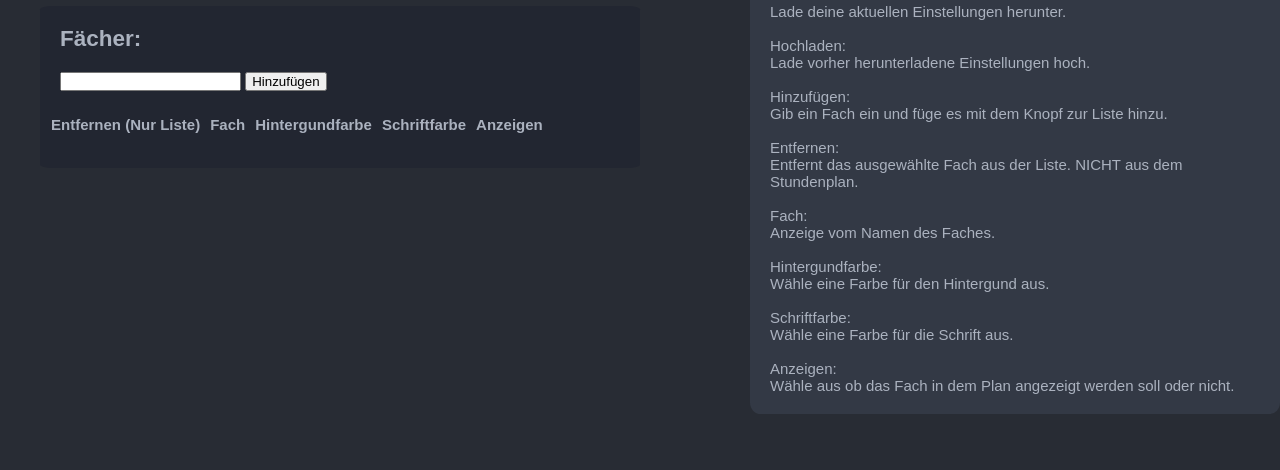
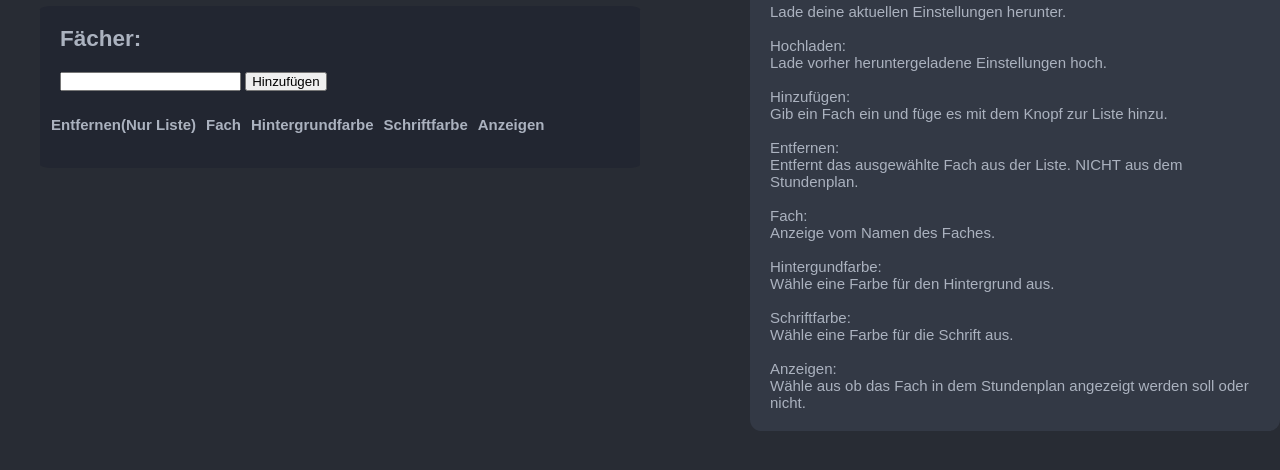
Before and after one commit to Marc-Beyer/stundenplan-bib, a browser extension: page src/ui/options.html in a window 1280 px wide. Shown: the part 234-704 px from the top of the page. Drawn offline with Linux system fonts and the light colour scheme.

Commit message:
fixed spelling

```diff
--- a/src/ui/options.html
+++ b/src/ui/options.html
@@ -47,9 +47,9 @@
 
         <table id="faecher">
             <tr>
-                <th>Entfernen (Nur Liste)</th>
+                <th>Entfernen(Nur Liste)</th>
                 <th>Fach</th>
-                <th>Hintergundfarbe</th>
+                <th>Hintergrundfarbe</th>
                 <th>Schriftfarbe</th>
                 <th>Anzeigen</th>
             </tr>
@@ -60,13 +60,13 @@
         <span id="help">HILFE</span><br>
         <br>
         Standartfarben:<br>
-        Hier kannst du einstellen welche Farben standartmäßig ausgwählt werden sollen.<br>
+        Hier kannst du einstellen welche Farben standartmäßig ausgewählt werden sollen.<br>
         <br>
         Herunterladen:<br>
         Lade deine aktuellen Einstellungen herunter.<br>
         <br>
         Hochladen:<br>
-        Lade vorher herunterladene Einstellungen hoch.<br>
+        Lade vorher heruntergeladene Einstellungen hoch.<br>
         <br>
         Hinzufügen:<br>
         Gib ein Fach ein und füge es mit dem Knopf zur Liste hinzu.<br>
@@ -78,13 +78,13 @@
         Anzeige vom Namen des Faches.<br>
         <br>
         Hintergundfarbe:<br>
-        Wähle eine Farbe für den Hintergund aus.<br>
+        Wähle eine Farbe für den Hintergrund aus.<br>
         <br>
         Schriftfarbe:<br>
         Wähle eine Farbe für die Schrift aus.<br>
         <br>
         Anzeigen:<br>
-        Wähle aus ob das Fach in dem Plan angezeigt werden soll oder nicht.
+        Wähle aus ob das Fach in dem Stundenplan angezeigt werden soll oder nicht.
     </div>
 
 </body>
```
